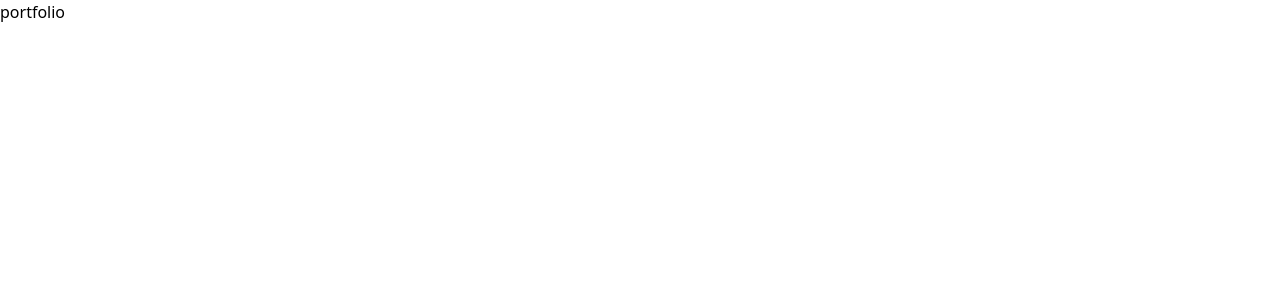
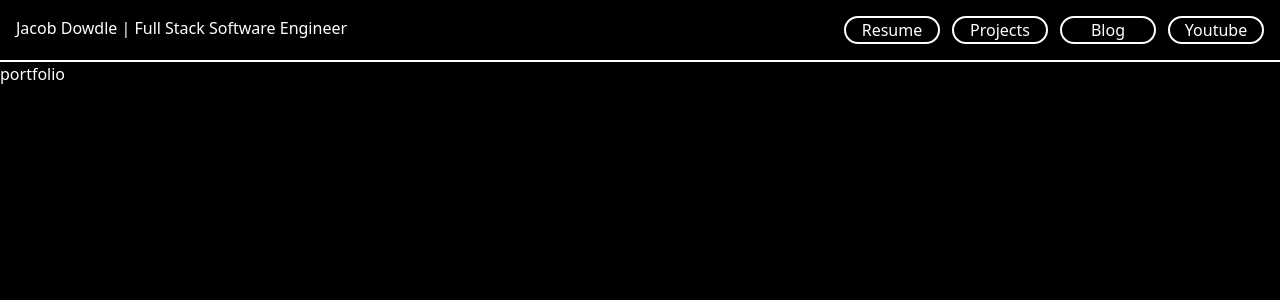
Before and after one commit to jakovid/portfolio, a Next.js app: page / in a window 1280 px wide. Shown: the top 300 px of the page. Built offline with nearby package versions, Linux system fonts and the light colour scheme.

Commit message:
mockup of header created

```diff
--- /dev/null
+++ b/components/header.js
@@ -0,0 +1,13 @@
+export default function BuildHeader(){
+    return(
+        <header className="border-white border-b-2 p-4 flex justify-between">
+            <div>Jacob Dowdle | Full Stack Software Engineer</div>
+            <div className="flex gap-3">
+                <div className="border-white border-2 w-24 flex justify-center rounded-s-full rounded-e-full cursor-pointer hover:bg-white hover:text-purple-700">Resume</div>
+                <div className="border-white border-2 w-24 flex justify-center rounded-s-full rounded-e-full cursor-pointer hover:bg-white hover:text-purple-700">Projects</div>
+                <div className="border-white border-2 w-24 flex justify-center rounded-s-full rounded-e-full cursor-pointer hover:bg-white hover:text-purple-700">Blog</div>
+                <div className="border-white border-2 w-24 flex justify-center rounded-s-full rounded-e-full cursor-pointer hover:bg-white hover:text-purple-700">Youtube</div>
+            </div>
+        </header>
+    )
+}
--- a/pages/index.js
+++ b/pages/index.js
@@ -1,7 +1,9 @@
+import BuildHeader from "@/components/header"
 
 export default function Home() {
   return (
     <main>
+      <BuildHeader />
       portfolio
     </main>
   )
--- a/styles/globals.css
+++ b/styles/globals.css
@@ -1,3 +1,9 @@
 @tailwind base;
 @tailwind components;
 @tailwind utilities;
+
+
+:root {
+  background-color: black;
+  color: white;
+}
```
